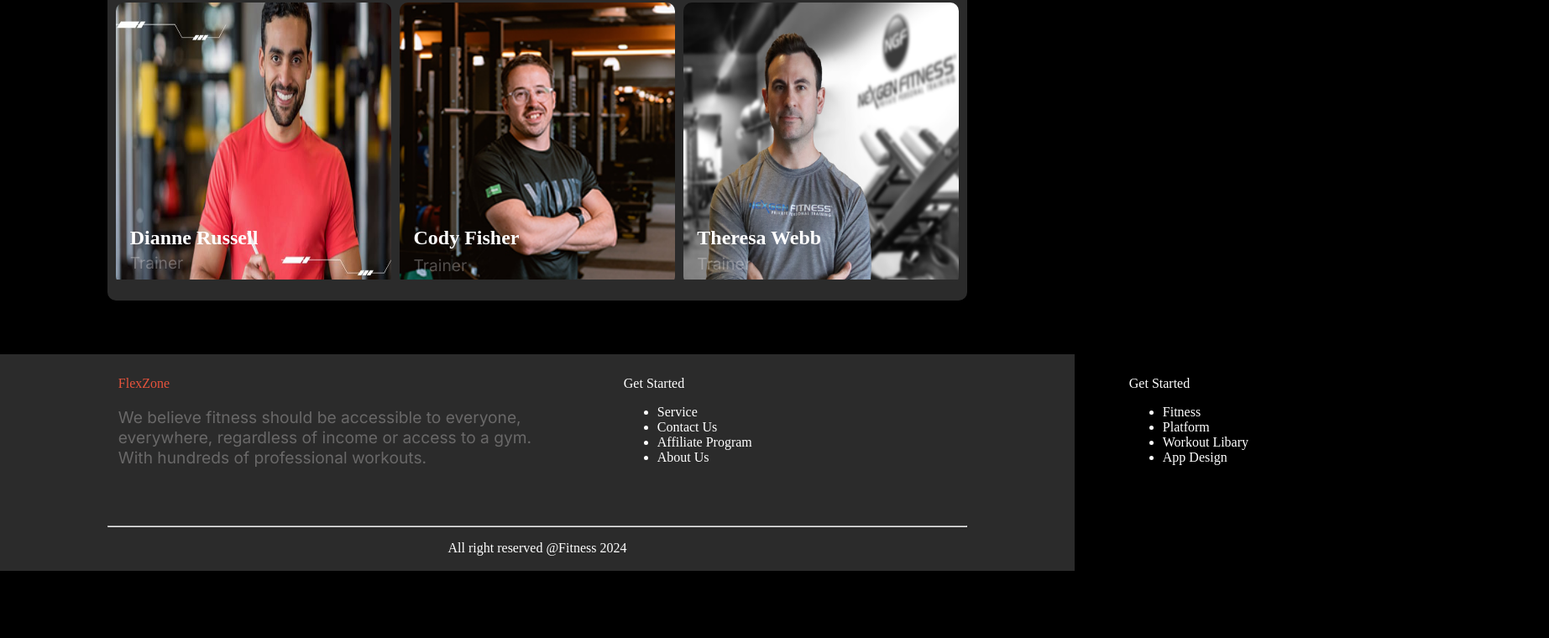
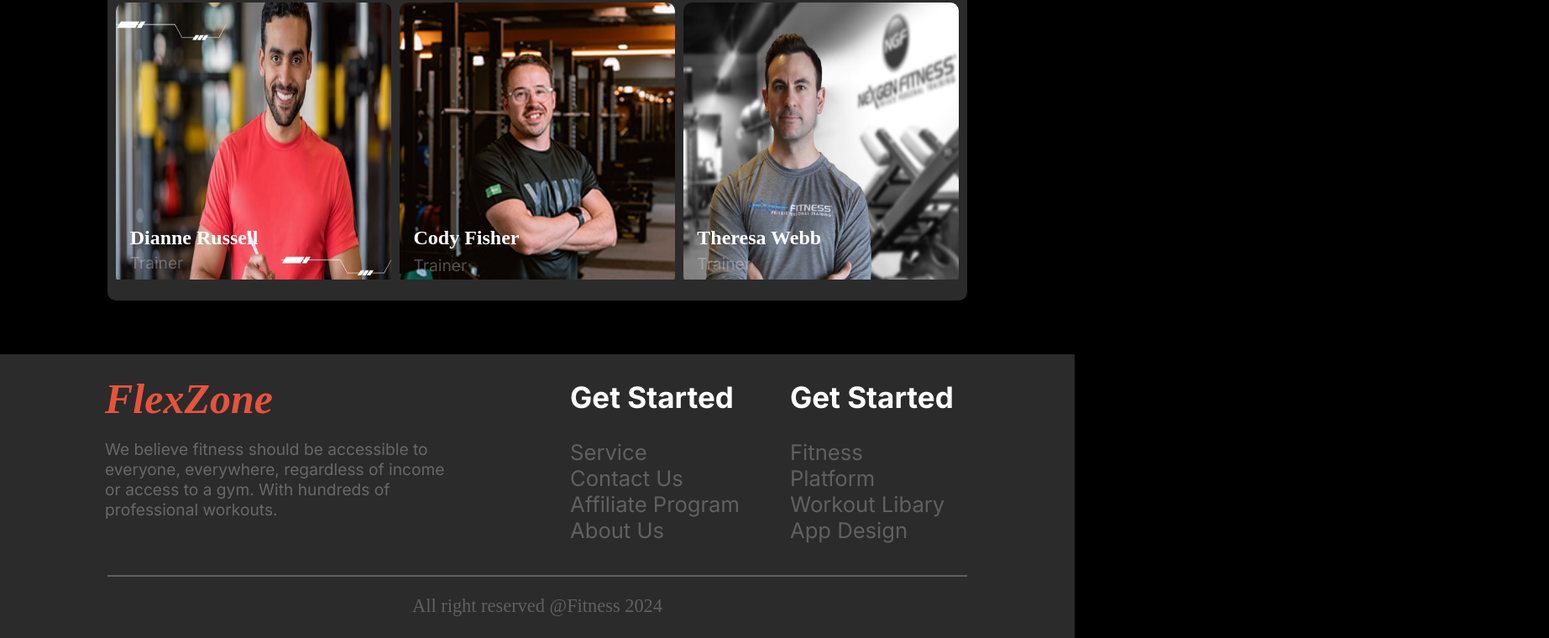
Before and after one commit to mosarof-hossain/flexzone, a plain HTML site: page index.html in a window 1280 px wide. Shown: the part 3107-3867 px from the top of the page at 84% size, 1845 px wide, since content can reach past the window. Before the commit the page ends 3787 px from the top, so only its background shows below. Drawn offline with Linux system fonts and the light colour scheme; a web font is replaced by a local one.

Commit message:
footer-section complete

```diff
--- a/index.html
+++ b/index.html
@@ -223,7 +223,7 @@
                 <p class="footer-col1Des section-des">We believe fitness should be accessible to everyone, everywhere, regardless of income or access to a gym. With hundreds of professional workouts.</p>
             </div>
             <div class="footer-col2">
-                <div class="footer-col2Title">Get Started</div>
+                <h2 class="footer-col2Title">Get Started</h2>
                 <ul>
                     <li>Service</li>
                     <li>Contact Us</li>
@@ -231,8 +231,8 @@
                     <li>About Us</li>
                 </ul>
             </div>
-            <div class="footer-col3">
-                <div class="footer-col3Title">Get Started</div>
+            <div class="footer-col2">
+                <h2 class="footer-col2Title">Get Started</h2>
                 <ul>
                     <li>Fitness</li>
                     <li>Platform</li>
--- a/style.css
+++ b/style.css
@@ -343,10 +343,31 @@ footer{
 }
 .footer-top{
     display: grid;
-    margin: 5% 10% 0% 10%;
-    padding: 2% 1%;
-    gap: 102px;
-    grid-template-columns: repeat(3,500px);
+    grid-template-columns: 50% 22% auto;
+    justify-content: space-around;
+    align-items: center;
+    margin: 5% 10% 0% 8.5%;
+}
+.footer-col1{
+    margin-right: 105px;
+}
+.footer-col1Title{
+    font-weight:bolder;
+    font-size: 50px;
+    font-style: italic;
+
+}
+.footer-col2Title{
+    font-family: "Inter", sans-serif;
+    font-size: 35px;
+}
+.footer-col2 ul{
+    text-decoration: none;
+    list-style: none;
+    font-family: "Inter", sans-serif;
+    font-size: 1.6rem;;
+    color: rgb(255, 255, 255,25%);
+    padding: 0;
 }
 .footer-bottom{
     margin: 1% 10% 0% 10%;
@@ -354,6 +375,11 @@ footer{
 }
 .footer-bottomDes{
     text-align: center;
+    color:rgb(255, 255, 255,25%);
+    font-size: 1.4rem;
+}
+.footer-bottom hr{
+    border: 1px solid rgb(255, 255, 255,25%);
 }
 
 /* Responsive Part Design */
@@ -522,4 +548,11 @@ footer{
         padding: 3% 3% 3% 3% ;
 
     }
+    /* footer section */
+    .footer-top{
+        display: flex;
+        flex-direction: column;
+        align-items: flex-start;
+        padding-top: 10%;
+    }
 }
```
